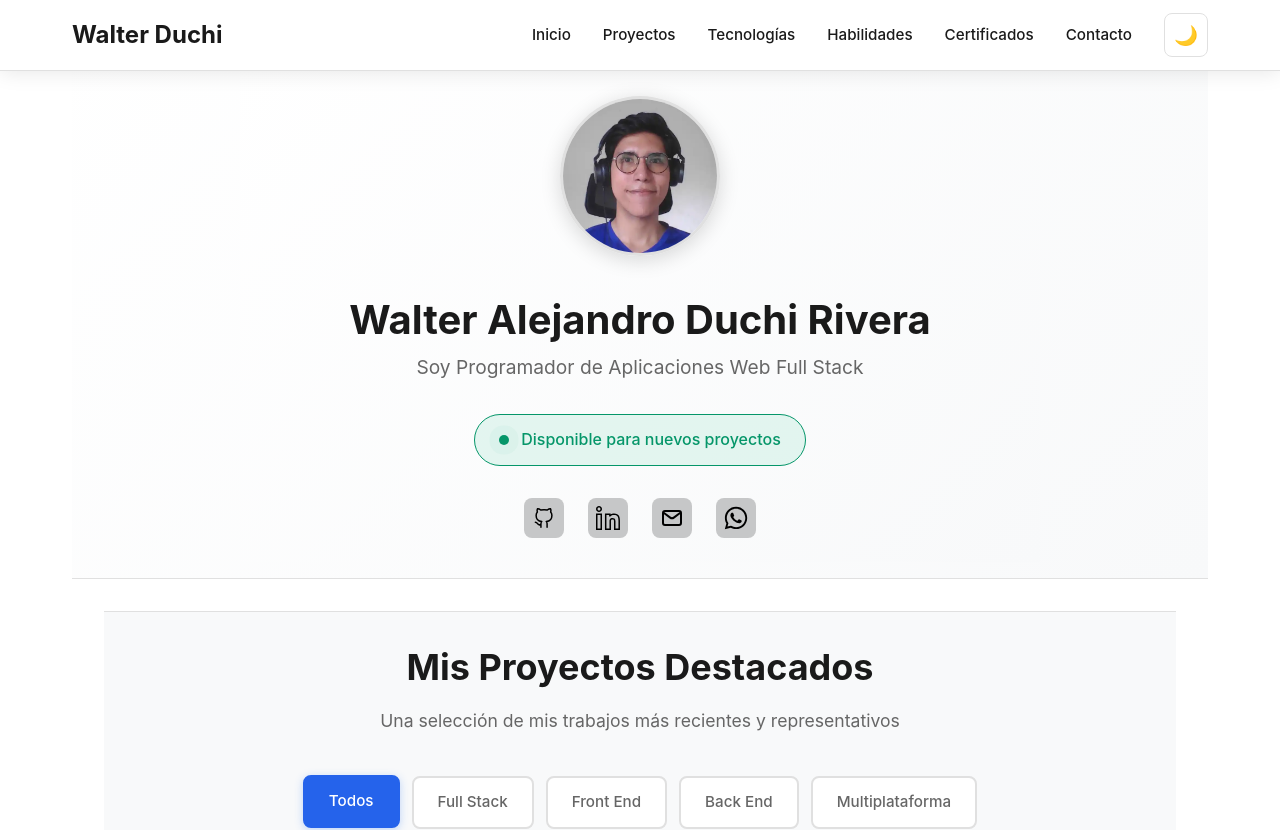
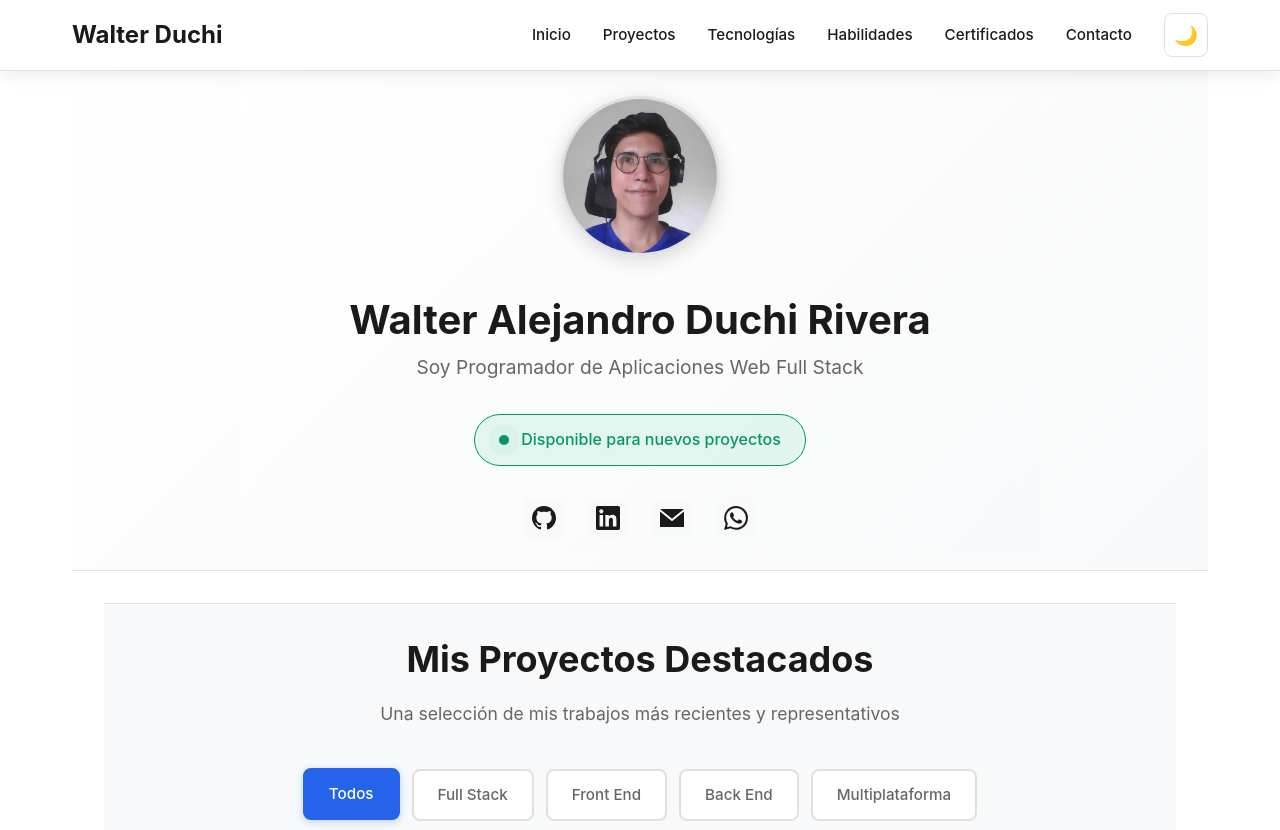
Before and after one commit to Walter-Duchi/portafolio, an Angular app: page / in a window 1280 px wide. Shown: the top 830 px of the page. Built offline with nearby package versions, Linux system fonts and the light colour scheme.

Commit message:
iconos header correcto

```diff
--- a/src/app/components/header/header.css
+++ b/src/app/components/header/header.css
@@ -1,10 +1,10 @@
-/* === HEADER === */
+/* === HEADER MEJORADO === */
 .header-profile {
   display: flex;
   flex-direction: column;
   align-items: center;
   text-align: center;
-  padding: 2rem 0; /* Reducido */
+  padding: 2rem 0;
   margin: 0 auto;
   max-width: 800px;
   gap: 1rem;
@@ -97,22 +97,48 @@
   width: 2.5rem;
   height: 2.5rem;
   transition: all 0.3s ease;
-  filter: brightness(0.8);
   padding: 0.5rem;
   border-radius: 8px;
   background-color: var(--bg-secondary);
+  display: flex;
+  align-items: center;
+  justify-content: center;
+}
+
+svg {
+  fill: var(--text-primary);
+}
+
+img {
+  color: tomato !important;
+}
+/* Iconos en modo claro (negro) */
+[data-theme='light'] .icon-app {
+  filter: brightness(0); /* Iconos negros en modo claro */
+  background-color: var(--bg-secondary);
+}
+
+/* Iconos en modo oscuro (blanco) */
+[data-theme='dark'] .icon-app {
+  filter: brightness(1); /* Iconos blancos en modo oscuro */
+  background-color: #2d2d2d; /* Fondo más claro para modo oscuro */
 }
 
 .icon-app:hover {
   transform: translateY(-3px) scale(1.1);
-  filter: brightness(1);
   background-color: var(--bg-card);
   box-shadow: 0 4px 12px rgba(0, 0, 0, 0.2);
 }
 
+/* Mejor contraste en hover para modo oscuro */
+[data-theme='dark'] .icon-app:hover {
+  background-color: #404040;
+  filter: brightness(1.2);
+}
+
 @media (max-width: 768px) {
   .header-profile {
-    padding: 1.5rem 0; /* Reducido */
+    padding: 1.5rem 0;
   }
 
   .name {
--- a/src/app/components/header/header.html
+++ b/src/app/components/header/header.html
@@ -11,17 +11,33 @@
         <p>Disponible para nuevos proyectos</p>
     </div>
     <div class="apps-profile">
-        <a href="https://github.com/Walter-Duchi" target="_blank" rel="noopener">
-            <img class="icon-app" src="icons/github.svg" alt="GitHub" />
+        <a title="GitHub" href="https://github.com/Walter-Duchi" target="_blank" rel="noopener">
+            <svg class="icon-app" role="img" viewBox="0 0 24 24" xmlns="http://www.w3.org/2000/svg">
+                <title>GitHub</title>
+                <path
+                    d="M12 0C5.372 0 0 5.372 0 12c0 5.303 3.438 9.8 8.207 11.387.6.11.82-.26.82-.577 0-.28-.01-1.02-.01-2.002-3.337.724-4.042-1.61-4.042-1.61-.546-1.387-1.334-1.758-1.334-1.758-1.09-.745.083-.73.083-.73 1.205.085 1.838 1.238 1.838 1.238 1.07 1.833 2.809 1.304 3.492.997.108-.775.42-1.304.762-1.604-2.665-.3-5.466-1.332-5.466-5.93 0-1.31.465-2.38 1.235-3.22-.12-.3-.535-1.52.117-3.176 0 0 1.008-.323 3.301 1.23.957-.266 1.983-.4 3.003-.404 1.02.004 2.046.138 3.003.404 2.293-1.553 3.3-1.23 3.3-1.23.653 1.656.24 2.876.12 3.176.77.84 1.235 1.91 1.235 3.22 0 4.61-2.805 5.62-5.475 5.92.43.37.81 1.1.81 2.22 0 1.604-.015 2.896-.015 3.286 0 .318.21.69.825.577C20.565 21.8 24 17.303 24 12c0-6.628-5.372-12-12-12z" />
+            </svg>
         </a>
-        <a href="https://www.linkedin.com/in/walter-duchi/" target="_blank" rel="noopener">
-            <img class="icon-app" src="icons/linkedin.svg" alt="LinkedIn" />
+        <a title="LinkedIn" href="https://www.linkedin.com/in/walter-duchi/" target="_blank" rel="noopener">
+            <svg class="icon-app" role="img" viewBox="0 0 24 24" xmlns="http://www.w3.org/2000/svg">
+                <title>LinkedIn</title>
+                <path
+                    d="M20.447 20.452h-3.554v-5.569c0-1.328-.027-3.037-1.852-3.037-1.853 0-2.136 1.445-2.136 2.939v5.667H9.351V9h3.414v1.561h.046c.477-.9 1.637-1.85 3.37-1.85 3.601 0 4.267 2.37 4.267 5.455v6.286zM5.337 7.433c-1.144 0-2.063-.926-2.063-2.065 0-1.138.92-2.063 2.063-2.063 1.14 0 2.064.925 2.064 2.063 0 1.139-.925 2.065-2.064 2.065zm1.782 13.019H3.555V9h3.564v11.452zM22.225 0H1.771C.792 0 0 .774 0 1.729v20.542C0 23.227.792 24 1.771 24h20.451C23.2 24 24 23.227 24 22.271V1.729C24 .774 23.2 0 22.222 0h.003z" />
+            </svg>
         </a>
-        <a href="mailto:waltduchi@gmail.com" target="_blank" rel="noopener">
-            <img class="icon-app" src="icons/email.svg" alt="Email" />
+        <a title="Email" href="mailto:waltduchi@gmail.com" target="_blank" rel="noopener">
+            <svg class="icon-app" role="img" viewBox="0 0 24 24" xmlns="http://www.w3.org/2000/svg">
+                <title>Email</title>
+                <path
+                    d="M12 12.713l-11.985-9.713h23.97l-11.985 9.713zm0 2.574l-12-9.725v15.438h24v-15.438l-12 9.725z" />
+            </svg>
         </a>
-        <a href="https://wa.me/593993516268" target="_blank" rel="noopener">
-            <img class="icon-app" src="icons/whatsapp.svg" alt="WhatsApp" />
+        <a title="WhatsApp" href="https://wa.me/593993516268" target="_blank" rel="noopener">
+            <svg class="icon-app" role="img" viewBox="0 0 24 24" xmlns="http://www.w3.org/2000/svg">
+                <title>WhatsApp</title>
+                <path
+                    d="M17.472 14.382c-.297-.149-1.758-.867-2.03-.967-.273-.099-.471-.148-.67.15-.197.297-.767.966-.94 1.164-.173.199-.347.223-.644.075-.297-.15-1.255-.463-2.39-1.475-.883-.788-1.48-1.761-1.653-2.059-.173-.297-.018-.458.13-.606.134-.133.298-.347.446-.52.149-.174.198-.298.298-.497.099-.198.05-.371-.025-.52-.075-.149-.669-1.612-.916-2.207-.242-.579-.487-.5-.669-.51-.173-.008-.371-.01-.57-.01-.198 0-.52.074-.792.372-.272.297-1.04 1.016-1.04 2.479 0 1.462 1.065 2.875 1.213 3.074.149.198 2.096 3.2 5.077 4.487.709.306 1.262.489 1.694.625.712.227 1.36.195 1.871.118.571-.085 1.758-.719 2.006-1.413.248-.694.248-1.289.173-1.413-.074-.124-.272-.198-.57-.347m-5.421 7.403h-.004a9.87 9.87 0 01-5.031-1.378l-.361-.214-3.741.982.998-3.648-.235-.374a9.86 9.86 0 01-1.51-5.26c.001-5.45 4.436-9.884 9.888-9.884 2.64 0 5.122 1.03 6.988 2.898a9.825 9.825 0 012.893 6.994c-.003 5.45-4.437 9.884-9.885 9.884m8.413-18.297A11.815 11.815 0 0012.05 0C5.495 0 .16 5.335.157 11.892c0 2.096.547 4.142 1.588 5.945L.057 24l6.305-1.654a11.882 11.882 0 005.683 1.448h.005c6.554 0 11.89-5.335 11.893-11.893a11.821 11.821 0 00-3.48-8.413z" />
+            </svg>
         </a>
     </div>
 </header>
```
